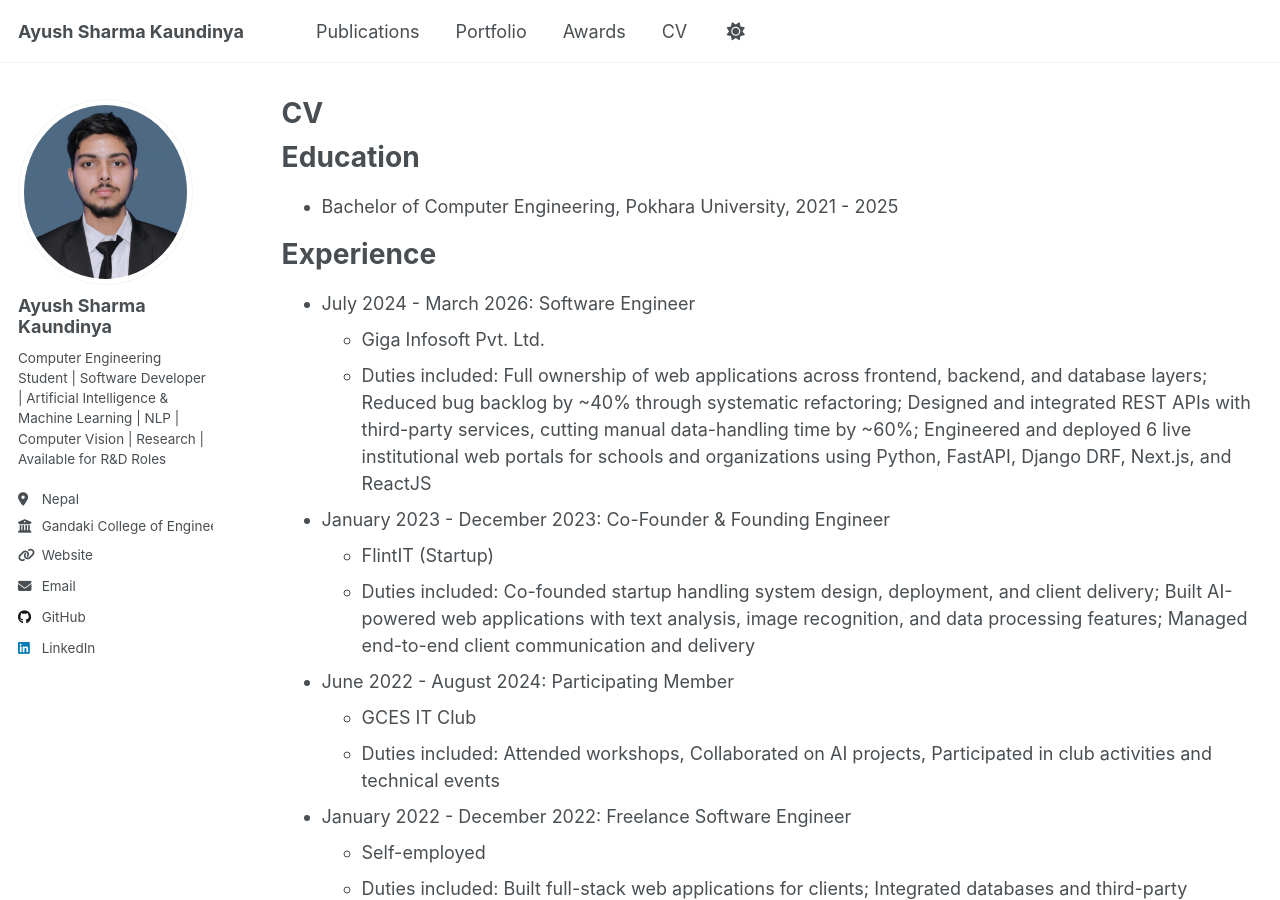
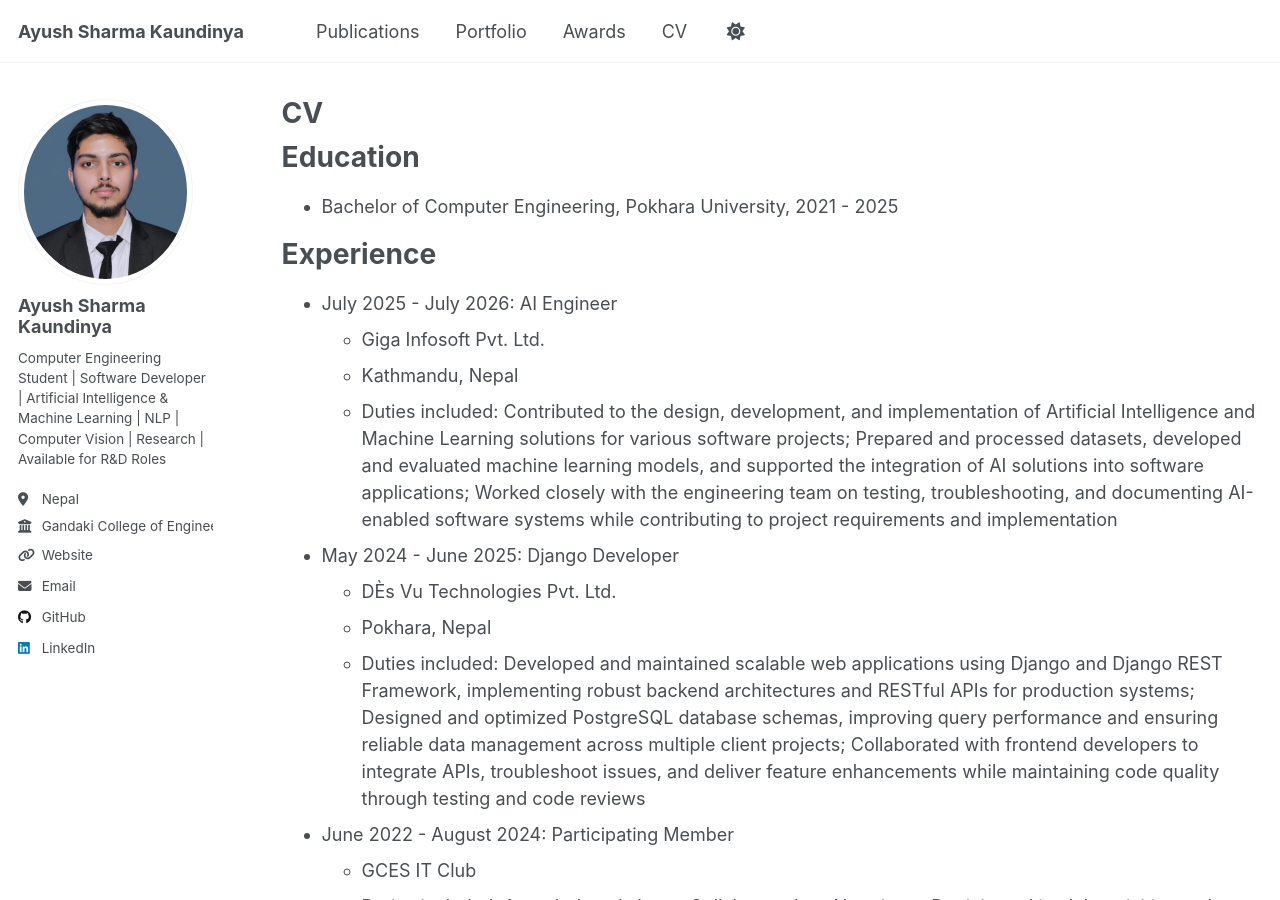
Before and after one commit to icarus-20s/icarus-20s.github.io, a Jekyll site: the page built from _pages/cv.md, in a window 1280 px wide and 900 px high. Built offline with Jekyll 4.4.1, drawn with Linux system fonts in a browser that asks for light colours; a script that is not in the unit is left out.

```diff
--- a/_pages/cv.md
+++ b/_pages/cv.md
@@ -16,13 +16,15 @@ Education
 Experience
 ======
 
-* July 2024 - March 2026: Software Engineer
+* July 2025 - July 2026: AI Engineer
   * Giga Infosoft Pvt. Ltd.
-  * Duties included: Full ownership of web applications across frontend, backend, and database layers; Reduced bug backlog by ~40% through systematic refactoring; Designed and integrated REST APIs with third-party services, cutting manual data-handling time by ~60%; Engineered and deployed 6 live institutional web portals for schools and organizations using Python, FastAPI, Django DRF, Next.js, and ReactJS
+  * Kathmandu, Nepal
+  * Duties included: Contributed to the design, development, and implementation of Artificial Intelligence and Machine Learning solutions for various software projects; Prepared and processed datasets, developed and evaluated machine learning models, and supported the integration of AI solutions into software applications; Worked closely with the engineering team on testing, troubleshooting, and documenting AI-enabled software systems while contributing to project requirements and implementation
 
-* January 2023 - December 2023: Co-Founder & Founding Engineer
-  * FlintIT (Startup)
-  * Duties included: Co-founded startup handling system design, deployment, and client delivery; Built AI-powered web applications with text analysis, image recognition, and data processing features; Managed end-to-end client communication and delivery
+* May 2024 - June 2025: Django Developer
+  * DÈs Vu Technologies Pvt. Ltd.
+  * Pokhara, Nepal
+  * Duties included: Developed and maintained scalable web applications using Django and Django REST Framework, implementing robust backend architectures and RESTful APIs for production systems; Designed and optimized PostgreSQL database schemas, improving query performance and ensuring reliable data management across multiple client projects; Collaborated with frontend developers to integrate APIs, troubleshoot issues, and deliver feature enhancements while maintaining code quality through testing and code reviews
 
 * June 2022 - August 2024: Participating Member
   * GCES IT Club
```
Also changed, not shown: _publications/news-summarization.md (+2 -2 lines).
